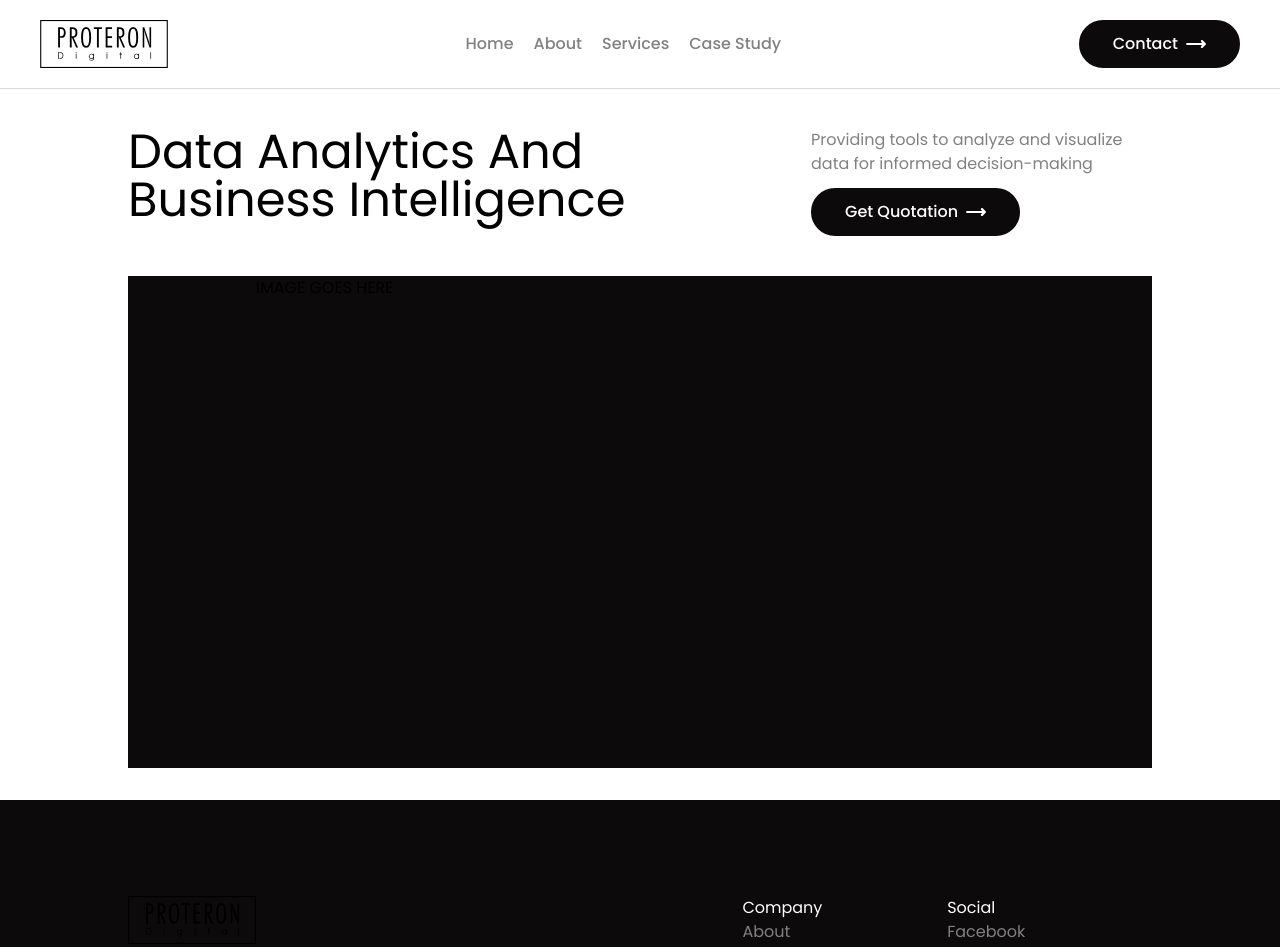
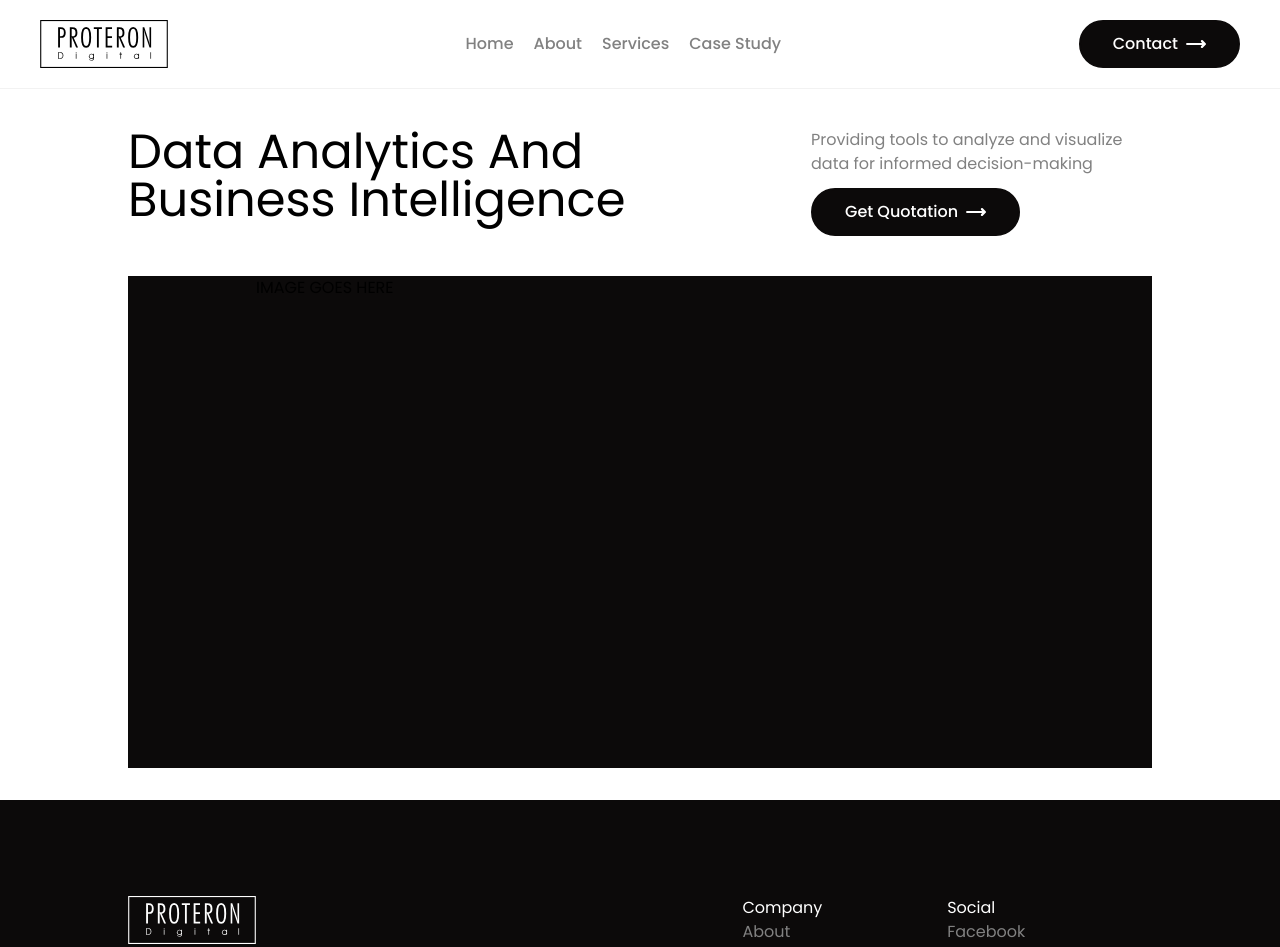
Before and after one commit to ahmedsalehdhk/ProteronDigital, a React (Create React App) app in the folder client/: page /dataanalytics in a window 1280 px wide. Shown: the top 947 px of the page. Built offline with nearby package versions, Linux system fonts and the light colour scheme.

Commit message:
footer logo added

```diff
--- a/client/src/App.css
+++ b/client/src/App.css
@@ -113,7 +113,7 @@
 /* FOOTER */
 
 #logo-light{
-  background-image: url("./assets/logo/proteron-logo-black.svg");
+  background-image: url("./assets/logo/proteron-logo-white.svg");
   background-position: center;
   background-size: contain;
   background-repeat: no-repeat;
--- a/client/src/pages/Home.js
+++ b/client/src/pages/Home.js
@@ -162,7 +162,7 @@ export default function Home() {
               <div className="name flex flex-col w-full">
                 <label htmlFor="">Platform</label>
                 <select name="" id="">
-                  <option value="nada" selected disabled>-</option>
+                  <option value="" selected disabled>-</option>
                   <option value="nada">Desktop</option>
                   <option value="nada">Mobile</option>
                   <option value="nada">Both</option>
@@ -171,7 +171,7 @@ export default function Home() {
               <div className="mail flex flex-col w-full">
                 <label htmlFor="">Category</label>
                 <select name="" id="">
-                  <option value="nada" selected disabled>-</option>
+                  <option value="" selected disabled>-</option>
                   <option value="nada">Custom Software Development</option>
                   <option value="nada">Web Application Development</option>
                   <option value="nada">Mobile App Development</option>
--- a/client/tailwind.config.js
+++ b/client/tailwind.config.js
@@ -13,7 +13,7 @@ module.exports = withMT({
       'light': '#FFFFFF',
       'hoverLight': '#EFEFEF',
       'accent': '#818181',
-      'lightAccent': '#D9D9D9'
+      'lightAccent': '#f2f2f2'
     }
   },
   plugins: [],
```
Also changed, not shown: client/src/assets/logo/proteron-logo-white.svg (added).
